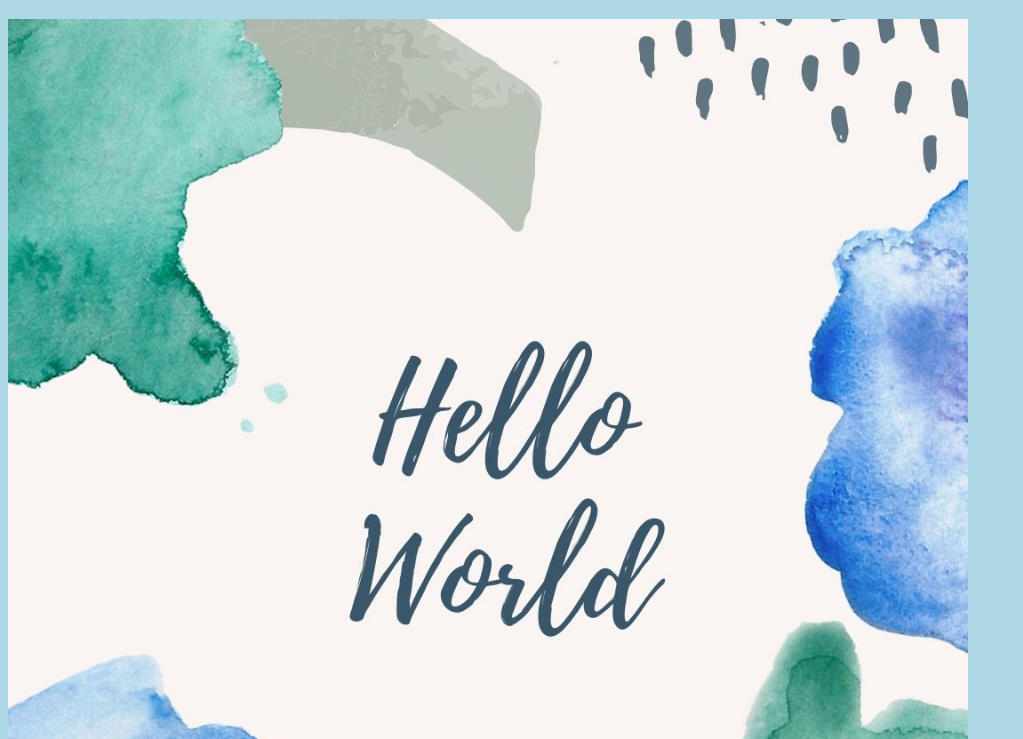
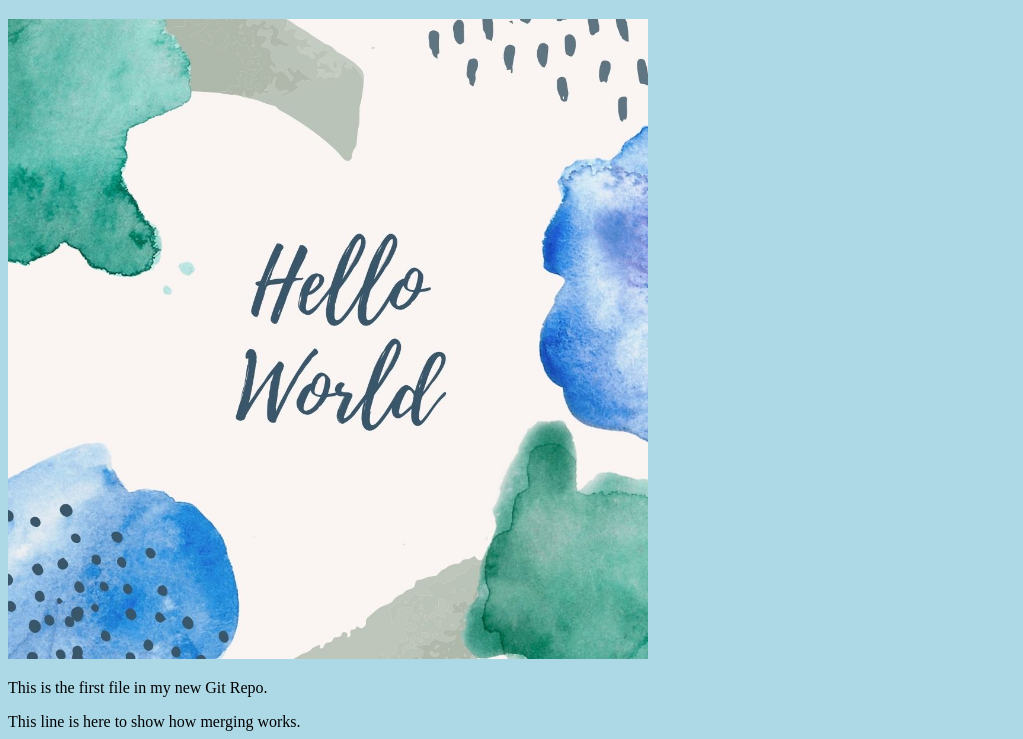
Before and after one commit to ausrazali/hello-world, a plain HTML site: page index.html in a window 1280 px wide. Shown: the part 61-800 px from the top of the page, without its empty margins (0-1023 px from the left). Drawn offline with Linux system fonts and the light colour scheme.

Commit message:
Updated index.html. Resized image

```diff
--- a/index.html
+++ b/index.html
@@ -6,7 +6,7 @@
     </head>
     <body>
         <h1>Hello world!</h1>
-        <div><img src="img_hello_world.jpg" alt="Hello World from Space" style="width:100%;max-width:960px"></div>
+        <div><img src="img_hello_world.jpg" alt="Hello World from Space" style="width:100%;max-width:640px"></div>
         <p>This is the first file in my new Git Repo.</p>
         <p>This line is here to show how merging works.</p>
         <div><img src="img_hello_git.jpg" alt="Hello Git" style="width:100%;max-width:640px"></div>
```
